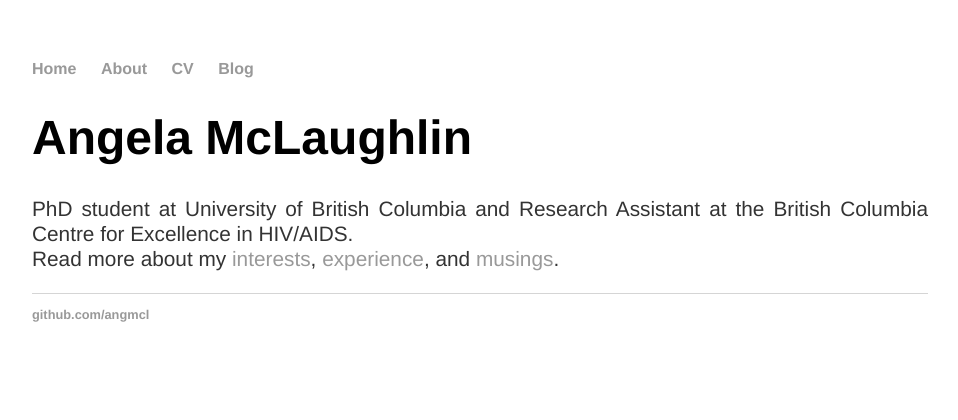
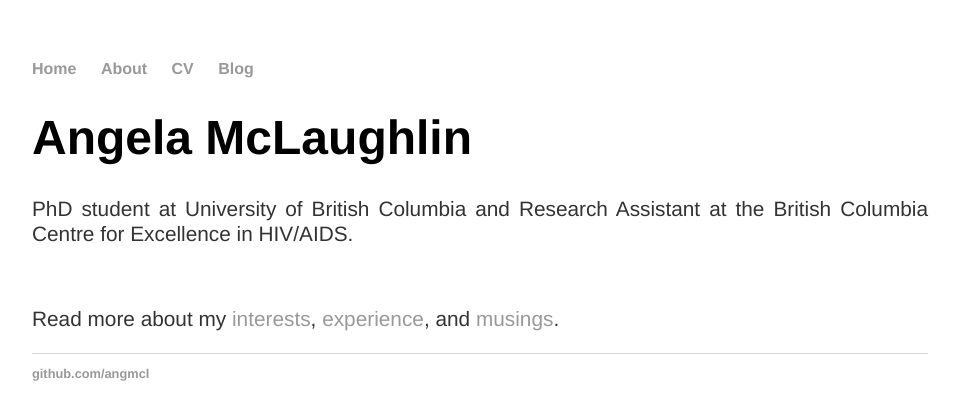
Before and after one commit to AngMcL/angmcl.github.io, a Jekyll site: the page built from index.html, in a window 1280 px wide. Shown: the top 420 px of the page, without its empty margins (160-1118 px from the left). Built offline with Jekyll 4.4.1, drawn with Linux system fonts in a browser that asks for light colours.

```diff
--- a/index.html
+++ b/index.html
@@ -4,8 +4,7 @@ title: Angela McLaughlin
 ---
 <div class="blurb">
 	<h1>Angela McLaughlin</h1>
-	<p>PhD student at University of British Columbia and Research Assistant at the British Columbia Centre for Excellence in HIV/AIDS.
-	<br/ >
-	Read more about my <a href="/about">interests</a>, <a href="/cv">experience</a>, and <a href="/blog">musings</a>.
-	</p>
+	<p>PhD student at University of British Columbia and Research Assistant at the British Columbia Centre for Excellence in HIV/AIDS.</p>
+	<br/>
+	<p>Read more about my <a href="/about">interests</a>, <a href="/cv">experience</a>, and <a href="/blog">musings</a>.</p>
 </div><!-- /.blurb -->
```
